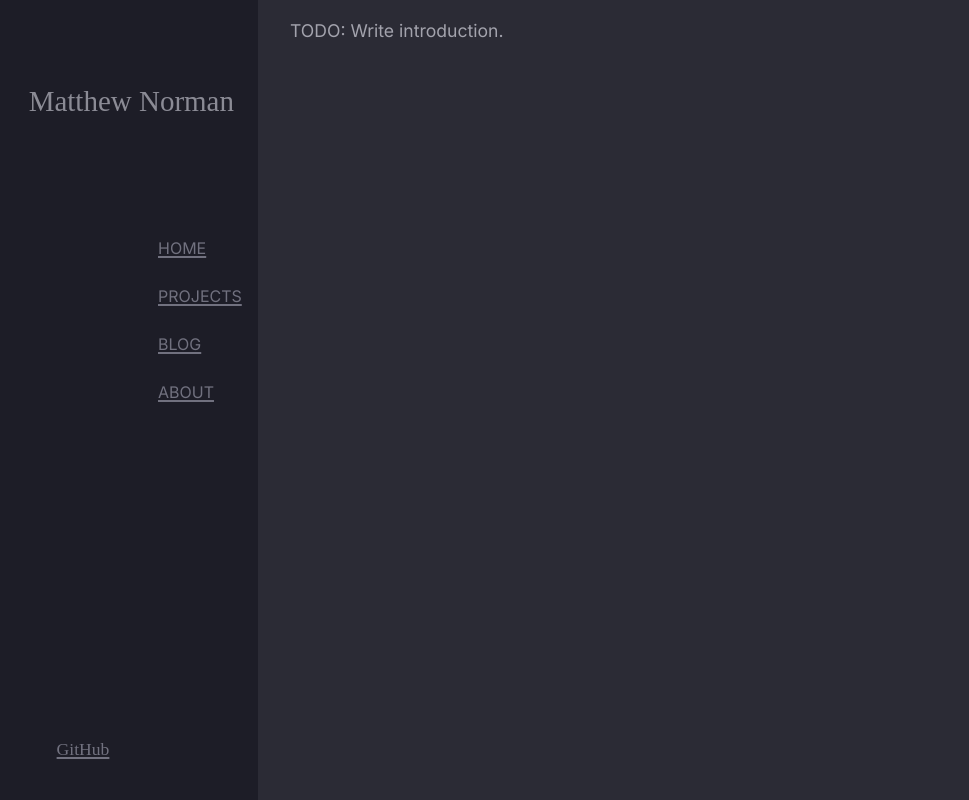
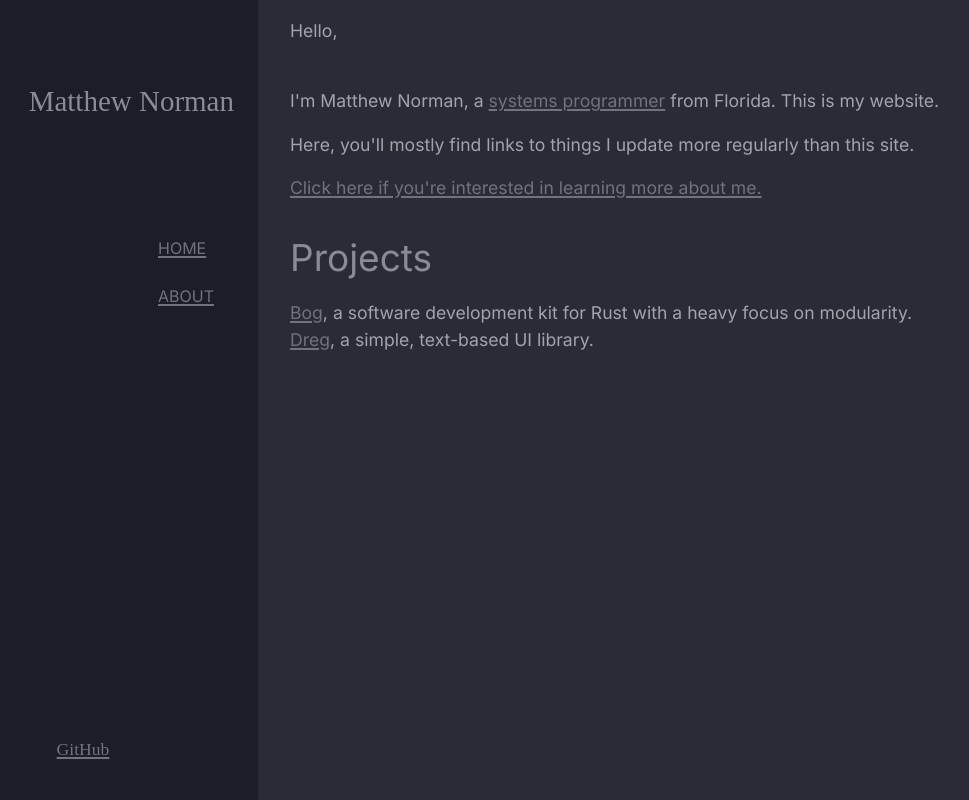
Before and after one commit to rtthw/rtthw.github.io, a plain HTML site: page index.html in a window 1280 px wide. Shown: the whole page, without its empty margins (92-1061 px from the left). Drawn offline with Linux system fonts and the light colour scheme; a web font is replaced by a local one.

Commit message:
Add about page

```diff
--- a/index.html
+++ b/index.html
@@ -16,13 +16,7 @@
                     <a href="/"><span>HOME</span> </a>
                 </li>
                 <li>
-                    <a href="/projects"><span>PROJECTS</span> </a>
-                </li>
-                <li>
-                    <a href="/blog"><span>BLOG</span> </a>
-                </li>
-                <li>
-                    <a href="/about"><span>ABOUT</span> </a>
+                    <a href="/about.html"><span>ABOUT</span> </a>
                 </li>
             </ul>
             <div id="links">
@@ -30,7 +24,30 @@
             </div>
         </div>
         <div id="main">
-            <p>TODO: Write introduction.</p>
+            <p>Hello,</p>
+            <br />
+            <p>
+                I'm Matthew Norman, a
+                <a href="https://en.wikipedia.org/wiki/Systems_programming">systems programmer</a>
+                from Florida. This is my website.
+            </p>
+            <p>Here, you'll mostly find links to things I update more regularly than this site.</p>
+            <p>
+                <a href="/about.html">Click here if you're interested in learning more about me.</a>
+            </p>
+            <br />
+            <h2>Projects</h2>
+            <ul>
+                <li>
+                    <a href="https://github.com/rtthw/bog">Bog</a>, a software development kit for
+                    Rust with a heavy focus on modularity.
+                </li>
+                <li>
+                    <a href="https://github.com/rtthw/dreg">Dreg</a>, a simple, text-based UI
+                    library.
+                </li>
+            </ul>
+            <br />
         </div>
     </body>
 </html>
```
Also changed, not shown: about.html (added, +30 -0 lines).
